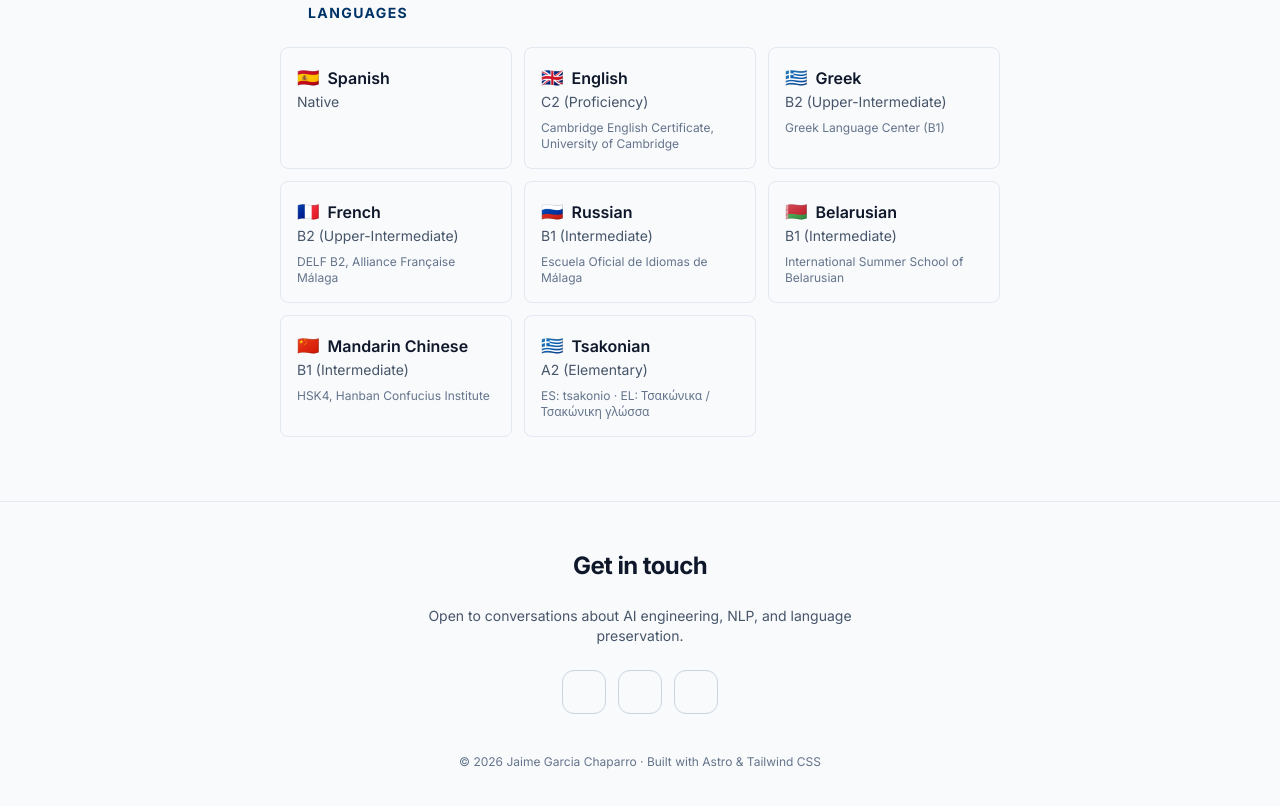
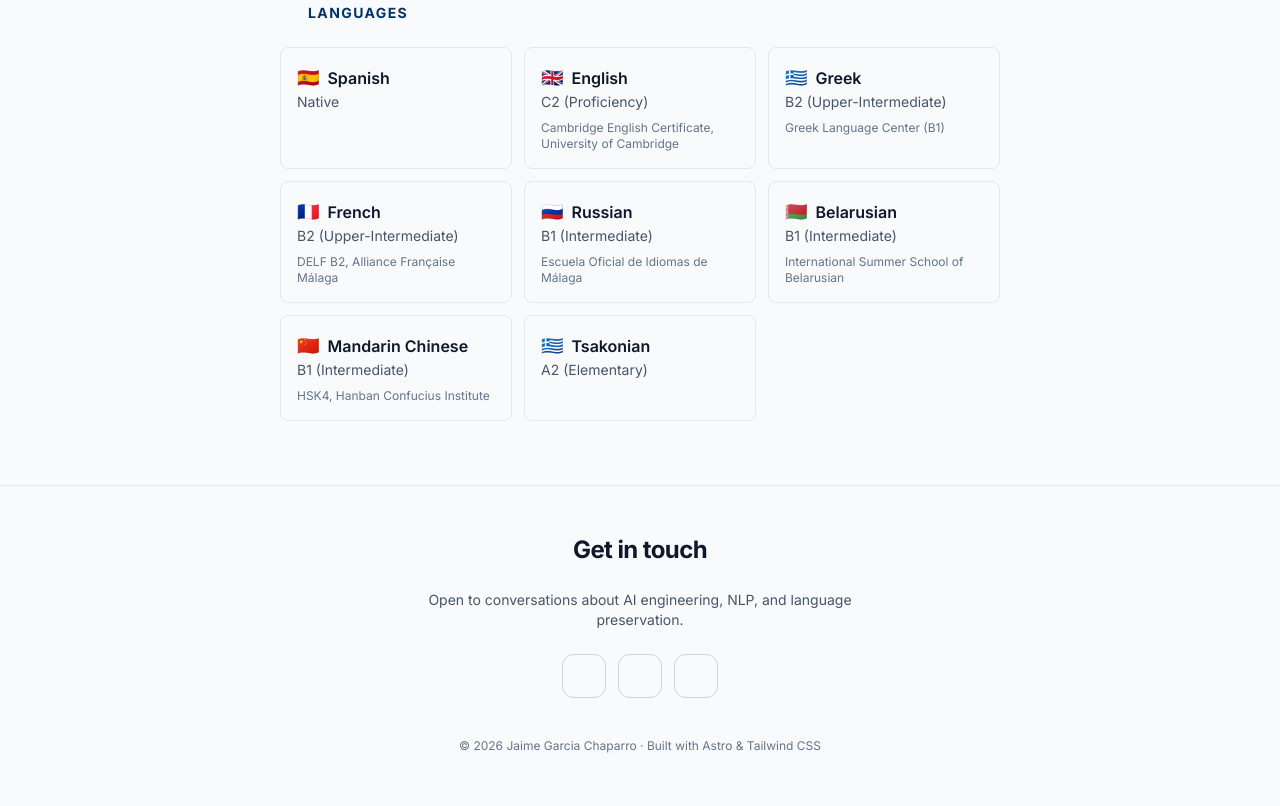
Before and after one commit to jgchaparro/jgchaparro.github.io, an Astro site: page /career in a window 1280 px wide. Shown: the part 2164-2970 px from the top of the page. Built offline with nearby package versions, Linux system fonts and the light colour scheme; Astro itself is replaced by a stand-in of ours; some icons are missing.

Commit message:
Revert "Add Spanish and Greek translations for Tsakonian in Languages section"
This reverts commit 86259ca20c17b09521c3ff98ef8c05d8b449f0d6.

```diff
--- a/src/pages/career.astro
+++ b/src/pages/career.astro
@@ -217,7 +217,6 @@ const education = [
             Tsakonian
           </p>
           <p class="text-sm text-slate-600 dark:text-slate-400">A2 (Elementary)</p>
-          <p class="mt-2 text-xs text-slate-500 dark:text-slate-500">ES: tsakonio · EL: Τσακώνικα / Τσακώνικη γλώσσα</p>
         </div>
       </div>
     </div>
```
